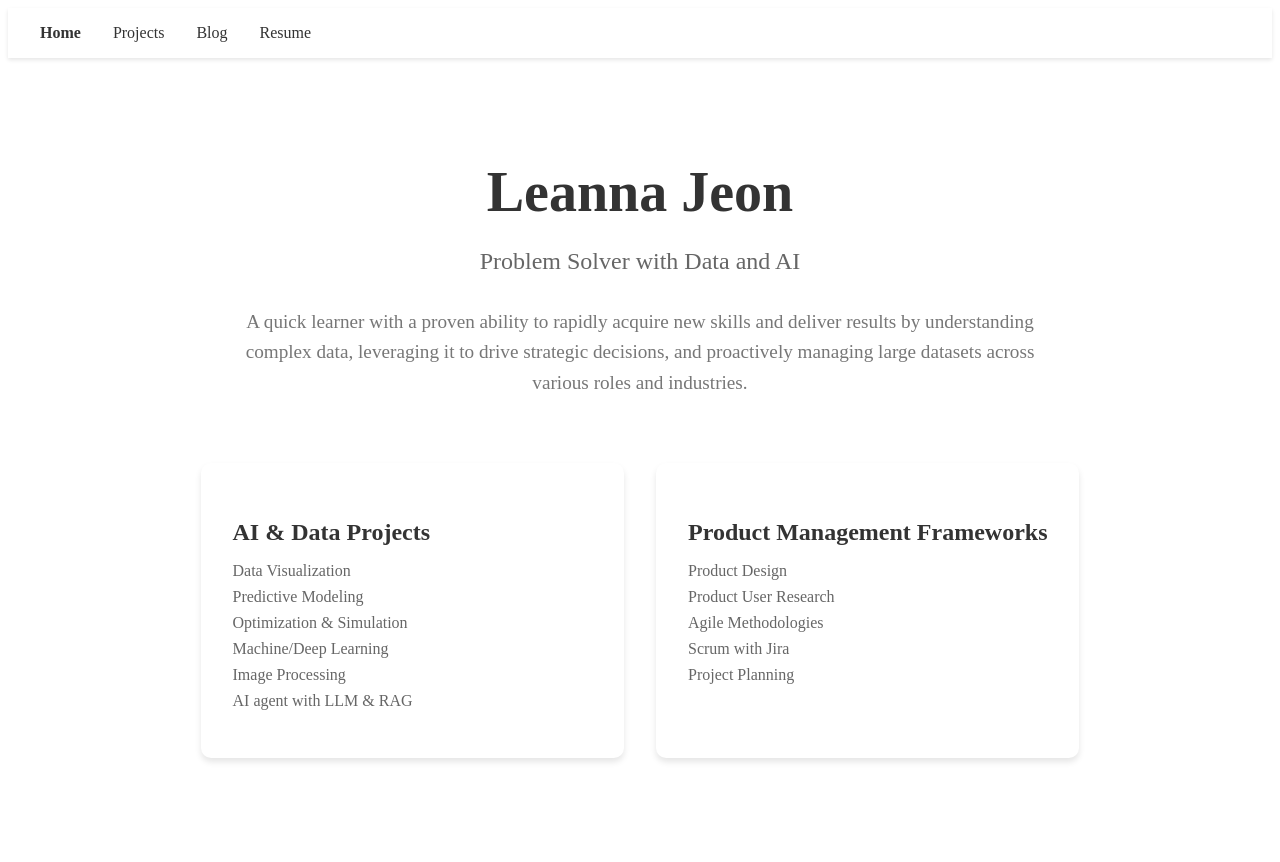
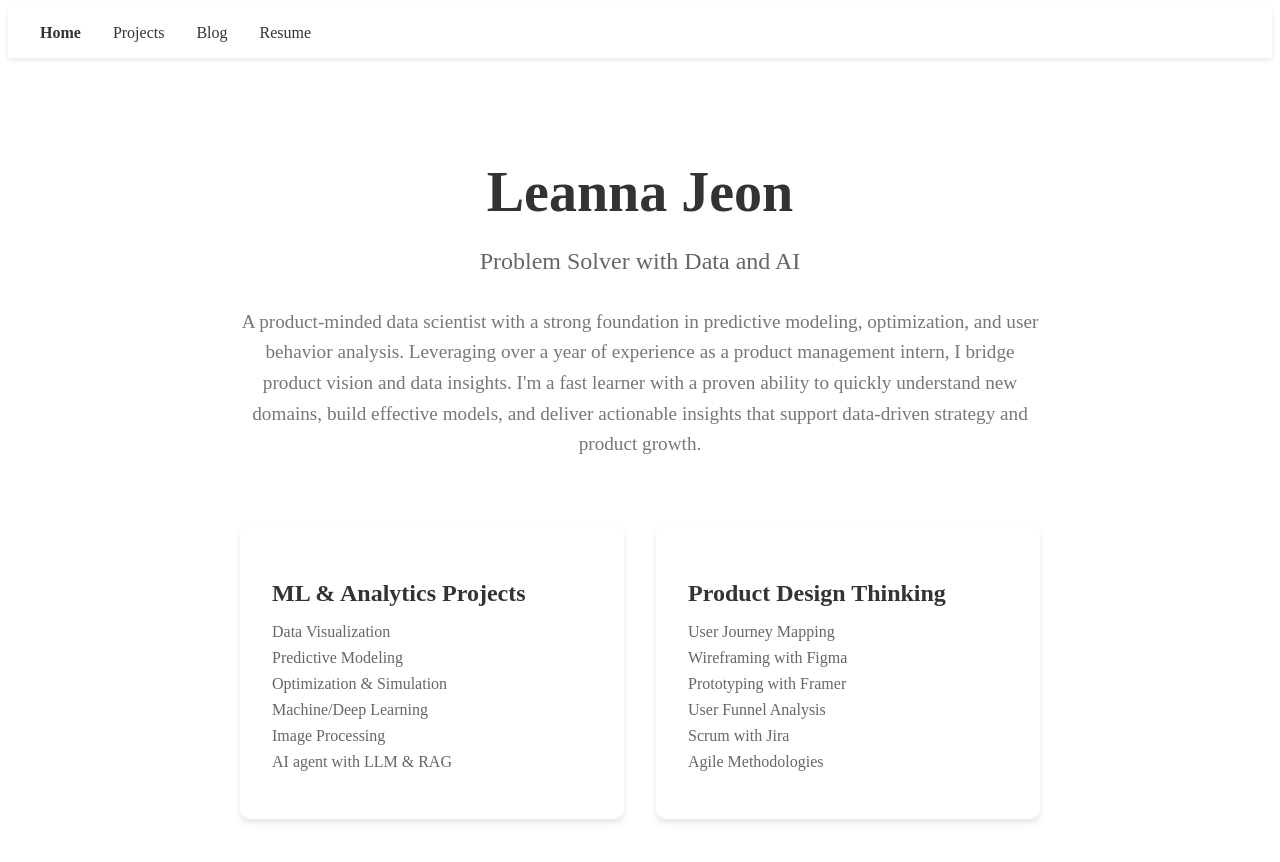
Before and after one commit to LeannaJ/LeannaJ.github.io, a React (Create React App) app: page / in a window 1280 px wide. Shown: the top 862 px of the page. Before the commit the page ends 830 px from the top, so only its background shows below. Built offline with nearby package versions, Linux system fonts and the light colour scheme.

Commit message:
Update deliverables section with text type support

```diff
--- a/src/pages/Home.js
+++ b/src/pages/Home.js
@@ -96,9 +96,11 @@
         <Title>Leanna Jeon</Title>
         <Subtitle>Problem Solver with Data and AI</Subtitle>
         <Description>
-          A quick learner with a proven ability to rapidly acquire new skills and deliver results
-          by understanding complex data, leveraging it to drive strategic decisions, and
-          proactively managing large datasets across various roles and industries.
+        A product-minded data scientist with a strong foundation in predictive modeling, optimization, and user behavior analysis.
+
+        Leveraging over a year of experience as a product management intern, I bridge product vision and data insights.
+        I'm a fast learner with a proven ability to quickly understand new domains, build effective models,
+        and deliver actionable insights that support data-driven strategy and product growth.
         </Description>
       </HeroSection>
 
@@ -112,7 +114,7 @@
           transition={{ type: "spring", stiffness: 300 }}
           onClick={() => handleCardClick('ai')}
         >
-          <SkillTitle>AI & Data Projects</SkillTitle>
+          <SkillTitle>ML & Analytics Projects</SkillTitle>
           <SkillList>
             <SkillItem>Data Visualization</SkillItem>
             <SkillItem>Predictive Modeling</SkillItem>
@@ -128,13 +130,14 @@
           transition={{ type: "spring", stiffness: 300 }}
           onClick={() => handleCardClick('product')}
         >
-          <SkillTitle>Product Management Frameworks</SkillTitle>
+          <SkillTitle>Product Design Thinking</SkillTitle>
           <SkillList>
-            <SkillItem>Product Design</SkillItem>
-            <SkillItem>Product User Research</SkillItem>
-            <SkillItem>Agile Methodologies</SkillItem>
+            <SkillItem>User Journey Mapping</SkillItem>
+            <SkillItem>Wireframing with Figma</SkillItem>
+            <SkillItem>Prototyping with Framer</SkillItem>
+            <SkillItem>User Funnel Analysis</SkillItem>
             <SkillItem>Scrum with Jira</SkillItem>
-            <SkillItem>Project Planning</SkillItem>
+            <SkillItem>Agile Methodologies </SkillItem>
           </SkillList>
         </SkillCard>
       </SkillsSection>
--- a/src/pages/ProjectDetail.js
+++ b/src/pages/ProjectDetail.js
@@ -8,7 +8,7 @@
     title: "Balancing Trailer Pool Network",
     description: "Collaborative analytics project optimizing trailer distribution strategy for logistics efficiency",
     image: "/images/logistics_van.jpg",
-    tags: ["Data Science", "Logistics Strategy", "Python", "Optimization", "folium", "ortools", "Data Visualization"],
+    tags: ["Python", "Logistics Strategy", "Optimization", "folium", "ortools", "Visualization"],
 
     overview: "Led a graduate-level consulting project addressing a key logistics challenge: how to balance trailer availability across a national network under fluctuating demand. Poor trailer positioning often results in high operational costs and low service levels—this project focused on solving that inefficiency using data-driven decision-making.",
 
@@ -38,7 +38,7 @@
     title: "ML Model for Image Processing",
     description: "Image processing and object detection using CNN and transfer learning",
     image: "/images/image_processing_g_fix.jpg",
-    tags: ["Python", "CNN", "Keras", "TensorFlow", "Transfer Learning", "Image Processing", "Object Detection"],
+    tags: ["Python", "Image Processing", "CNN", "Keras", "TensorFlow", "Transfer Learning"],
 
     overview: "This project aimed to predict the popularity of pet profile images (Pawpularity Score) based on 9,912 images and structured metadata provided in a CSV file. To accomplish this, we conducted image preprocessing, extracted visual features using a pretrained CNN (ResNet-50), and integrated those with binary metadata features (e.g., focus, blur, accessories) to build a robust regression model.",
 
@@ -65,7 +65,7 @@
     title: "ML Model for Prediction with Sports Data",
     description: "Predictive modeling for bracket prediction in NCAA March Madness",
     image: "/images/sports_bracket.jpg",
-    tags: ["Python", "Tableau", "XGBoost", "Ensemble", "Prediction", "Data Visualization"],
+    tags: ["Python", "Sports Analytics", "Prediction", "Tableau", "Visualization"],
 
     overview: "This project aimed to predict the NCAA semifinal and champion winners based on user-submitted brackets and to analyze whether school affiliation influences bracket decisions. We leveraged machine learning models and data visualization to uncover meaningful patterns behind user predictions.",
 
@@ -93,7 +93,7 @@
     title: "AI Agent of Automated Data Analysis(Ongoing)",
     description: "Data analysis automation with LLM and RAG",
     image: "/images/AI_fix.jpg",
-    tags: ["Cursor", "Python", "Langchain", "LLM", "RAG", "Hugging Face"],
+    tags: ["AI", "LLM", "RAG", "Cursor", "Python", "LangChain", "LangSmith", "Hugging Face"],
 
     overview: "This project aims to augment the end-to-end workflow of a data analyst using AI and prompt engineering. Leveraging Cursor's AI agent capabilities, we designed a modular, prompt-driven framework that separates rule-based tasks from human judgment, enabling an efficient and human-centered approach to data analysis.",
 
@@ -121,7 +121,7 @@
     title: "Data Dashboard for Business Analytics(Ongoing)",
     description: "Interactive dashboard for business analytics using Python and React",
     image: "/images/Dashboard1_fix.jpg",
-    tags: ["Python", "React", "Data Visualization", "Streamlit", "Tableau", "SQL"],
+    tags: ["Python", "React", "Visualization", "Dashboard", "Streamlit", "Tableau", "SQL"],
 
     overview: "Detailed overview of project 5...",
 
@@ -143,7 +143,7 @@
     title: "Product Management Framework(Ongoing)",
     description: "Product design and strategic work for a mobile application",
     image: "/images/App_UX_1_fix.jpg",
-    tags: ["Figma", "Framer", "UX", "UI", "Wireframing", "Prototyping", "User Research", "Agile", "Jira"],
+    tags: ["Figma", "Framer", "UX", "UI", "Wireframing", "Prototyping", "User Research"],
 
     overview: "Detailed overview of project 6...",
 
@@ -248,19 +248,19 @@
 `;
 
 const DeliverableItem = styled(motion.a)`
-  display: inline-flex;
+  display: flex;
   align-items: center;
   gap: 0.5rem;
-  padding: 0.5rem 1rem;
-  margin: 0.5rem;
-  background: #f5f5f5;
+  padding: 0.75rem;
+  background: #f8f8f8;
   border-radius: 5px;
+  color: #333;
   text-decoration: none;
-  color: #333;
-  cursor: pointer;
+  margin-bottom: 0.5rem;
+  cursor: ${props => props.type === 'text' ? 'default' : 'pointer'};
 
   &:hover {
-    background: #e0e0e0;
+    background: #f0f0f0;
   }
 `;
 
@@ -276,10 +276,13 @@
   const deliverables = {
     "1": [
       { type: 'pdf', label: 'INFORMS 2025 Poster', url: '/Files/Final Poster.pdf' },
-      { type: 'html', label: 'Demo Map', url: '/Files/map_anonymized.html' }
+      { type: 'html', label: 'Demo Map(Synthetic Data)', url: '/Files/map_anonymized.html' }
     ],
     "2": [
       { type: 'github', label: 'GitHub Repository', url: 'https://github.com/LeannaJ/image_processing' }
+    ],
+    "3": [
+      { type: 'text', label: 'Project Summary', content: "Due to confidentiality, only a high-level summary is presented here. I'm happy to share more about my approach and contribution upon request." }
     ],
     "4": [
       { type: 'github', label: 'GitHub Repository', url: 'https://github.com/LeannaJ/DA_Framework' },
@@ -378,12 +381,29 @@
               {deliverables[id].map((deliverable, index) => (
                 <DeliverableItem
                   key={index}
-                  onClick={() => handleDeliverableClick(deliverable)}
-                  whileHover={{ scale: 1.05 }}
-                  whileTap={{ scale: 0.95 }}
+                  type={deliverable.type}
+                  href={deliverable.type === 'text' ? undefined : deliverable.url}
+                  target={deliverable.type === 'text' ? undefined : "_blank"}
+                  rel={deliverable.type === 'text' ? undefined : "noopener noreferrer"}
+                  whileHover={deliverable.type === 'text' ? {} : { scale: 1.02 }}
+                  whileTap={deliverable.type === 'text' ? {} : { scale: 0.98 }}
                 >
-                  <DeliverableIcon>{getDeliverableIcon(deliverable.type)}</DeliverableIcon>
-                  {deliverable.label}
+                  {deliverable.type === 'github' && (
+                    <svg width="20" height="20" viewBox="0 0 24 24" fill="currentColor">
+                      <path d="M12 0c-6.626 0-12 5.373-12 12 0 5.302 3.438 9.8 8.207 11.387.599.111.793-.261.793-.577v-2.234c-3.338.726-4.033-1.416-4.033-1.416-.546-1.387-1.333-1.756-1.333-1.756-1.089-.745.083-.729.083-.729 1.205.084 1.839 1.237 1.839 1.237 1.07 1.834 2.807 1.304 3.492.997.107-.775.418-1.305.762-1.604-2.665-.305-5.467-1.334-5.467-5.931 0-1.311.469-2.381 1.236-3.221-.124-.303-.535-1.524.117-3.176 0 0 1.008-.322 3.301 1.23.957-.266 1.983-.399 3.003-.404 1.02.005 2.047.138 3.006.404 2.291-1.552 3.297-1.23 3.297-1.23.653 1.653.242 2.874.118 3.176.77.84 1.235 1.911 1.235 3.221 0 4.609-2.807 5.624-5.479 5.921.43.372.823 1.102.823 2.222v3.293c0 .319.192.694.801.576 4.765-1.589 8.199-6.086 8.199-11.386 0-6.627-5.373-12-12-12z"/>
+                    </svg>
+                  )}
+                  {deliverable.type === 'pdf' && (
+                    <svg width="20" height="20" viewBox="0 0 24 24" fill="currentColor">
+                      <path d="M14 2H6a2 2 0 0 0-2 2v16a2 2 0 0 0 2 2h12a2 2 0 0 0 2-2V8l-6-6zm4 18H6V4h7v5h5v11z"/>
+                    </svg>
+                  )}
+                  {deliverable.type === 'html' && (
+                    <svg width="20" height="20" viewBox="0 0 24 24" fill="currentColor">
+                      <path d="M12 2L2 7l10 5 10-5-10-5zM2 17l10 5 10-5M2 12l10 5 10-5"/>
+                    </svg>
+                  )}
+                  {deliverable.type === 'text' ? deliverable.content : deliverable.label}
                 </DeliverableItem>
               ))}
             </div>
--- a/src/pages/Projects.js
+++ b/src/pages/Projects.js
@@ -83,7 +83,7 @@
       title: "Balancing Trailer Pool Network",
       description: "Interactive dashboard for business analytics using Python and React",
       image: "/images/logistics_van.jpg",
-      tags: ["Python", "Streamlit", "folium", "Data Visualization", "Optimization"],
+      tags: ["Python", "Logistics Strategy", "Optimization", "folium", "ortools", "Visualization"],
       github: "https://github.com/yourusername/project1"
     },
     {
@@ -91,7 +91,7 @@
       title: "ML Model for Image Processing",
       description: "Image processing and object detection using CNN and transfer learning",
       image: "/images/image_processing_g_fix.jpg",
-      tags: ["Python", "CNN", "Keras", "TensorFlow", "Transfer Learning", "Image Processing", "Object Detection"],
+      tags: ["Python", "Image Processing", "CNN", "Keras", "TensorFlow", "Transfer Learning"],
       github: "https://github.com/yourusername/project3"
     },
     {
@@ -99,14 +99,14 @@
       title: "ML Model for Prediction with Sports Data",
       description: "Predictive modeling for bracket prediction in NCAA March Madness",
       image: "/images/sports_bracket.jpg",
-      tags: ["Python", "Tableau", "XGBoost", "Ensemble", "Prediction", "Data Visualization"],
+      tags: ["Python", "Sports Analytics", "Prediction", "Tableau", "Visualization"],
     },
     {
       id: 4,
       title: "AI Agent of Automated Data Analysis(Ongoing)",
       description: "Data analysis automation with LLM and RAG",
       image: "/images/AI_fix.jpg",
-      tags: ["Cursor", "Python", "Langchain", "LLM", "RAG", "Hugging Face"],
+      tags: ["AI", "LLM", "RAG", "Cursor", "Python", "LangChain", "LangSmith", "Hugging Face"],
       github: "https://github.com/yourusername/project2"
     },
     {
@@ -114,7 +114,7 @@
       title: "Data Dashboard for Business Analytics(Ongoing)",
       description: "Interactive dashboard for business analytics using Python and React",
       image: "/images/Dashboard1_fix.jpg",
-      tags: ["Python", "React", "Data Visualization", "Streamlit", "Tableau", "SQL"],
+      tags: ["Python", "React", "Visualization", "Dashboard", "Streamlit", "Tableau", "SQL"],
       github: "https://github.com/yourusername/project1"
     },
     {
@@ -122,7 +122,7 @@
       title: "Product Management Framework(Ongoing)",
       description: "Product design and strategic work for a mobile application",
       image: "/images/App_UX_1_fix.jpg",
-      tags: ["Figma", "Framer", "UX", "UI", "Wireframing", "Prototyping", "User Research", "Agile", "Jira"],
+      tags: ["Figma", "Framer", "UX", "UI", "Wireframing", "Prototyping", "User Research"],
     }
   ];
 
```
Also changed, not shown: 7 other files (tests, documents, lock files or other folders).
